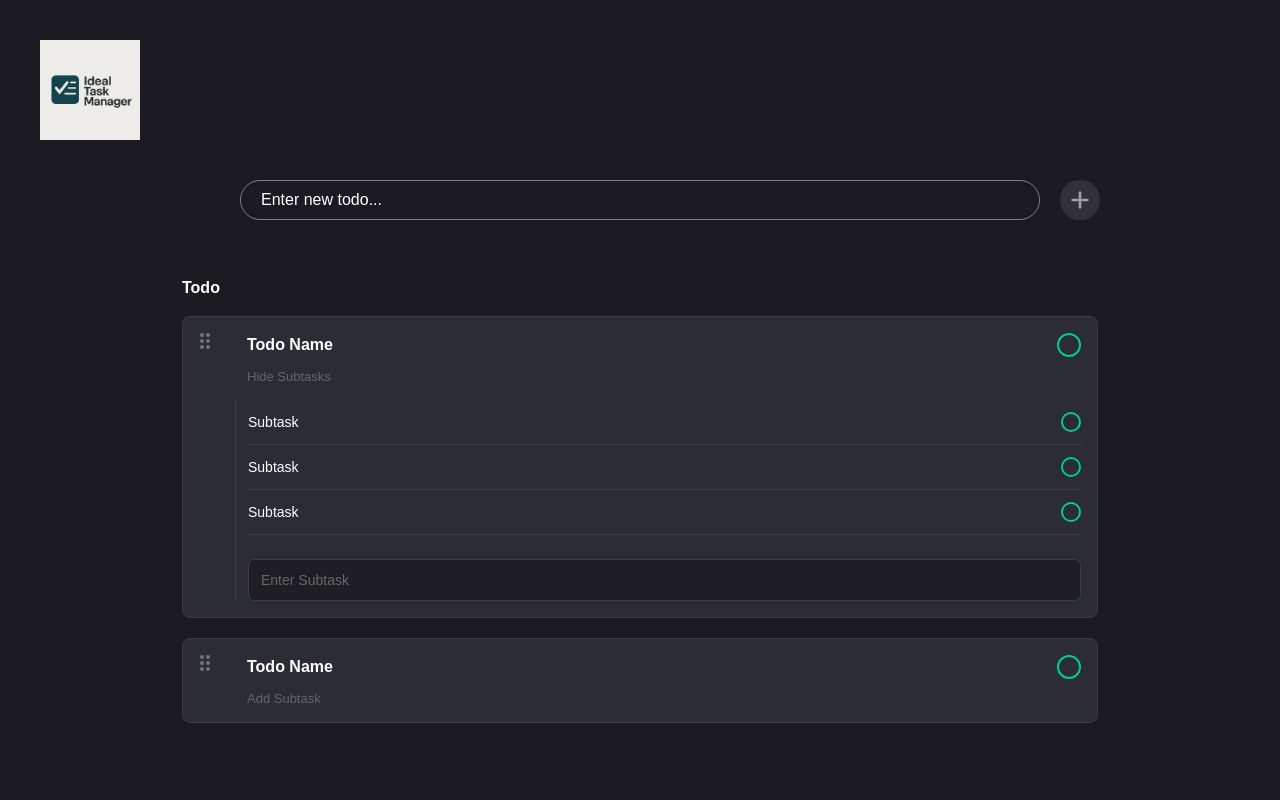
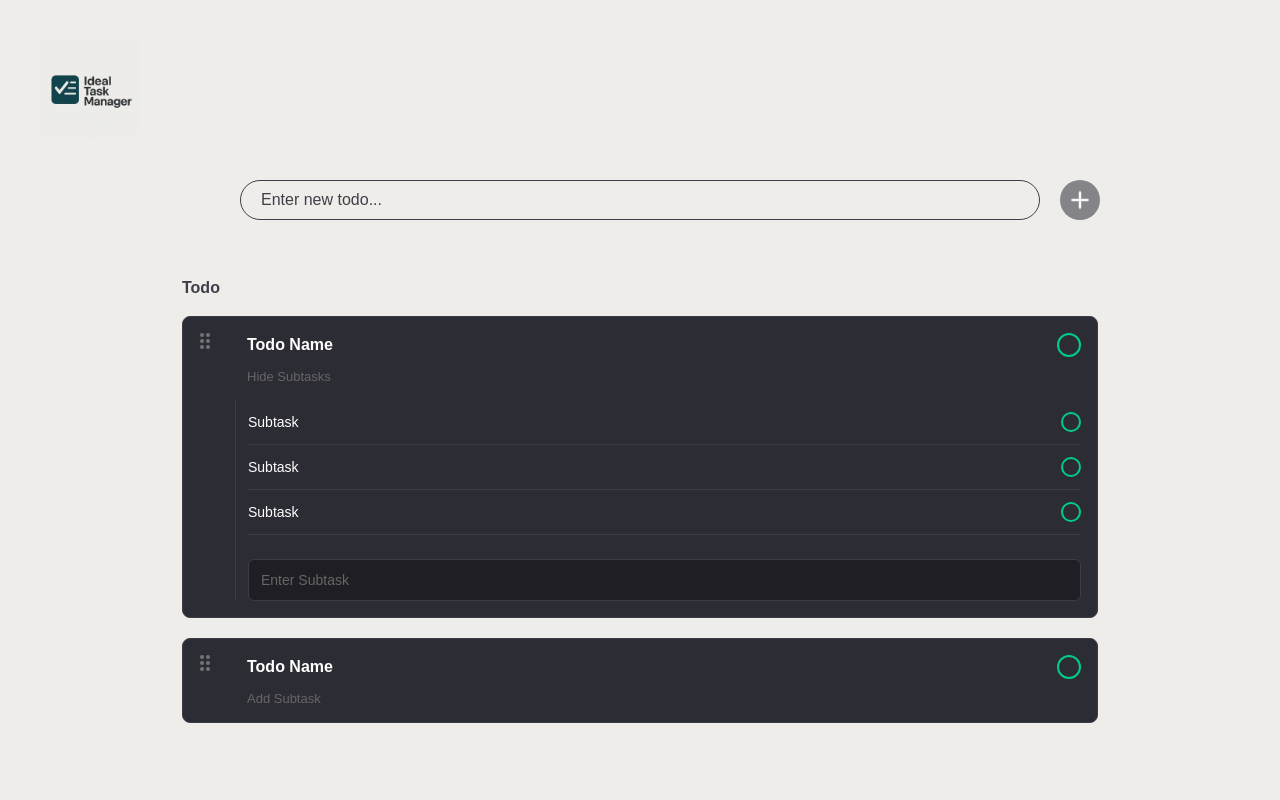
Before and after one commit to HelderBalbino/helder-frontend-challenge, a React (Vite) app: page / in a window 1280 px wide. Shown: the top 800 px of the page. Built offline with nearby package versions, Linux system fonts and the light colour scheme.

Commit message:
Fix HTML doctype and update icon path; correct color values in theme

```diff
--- a/index.html
+++ b/index.html
@@ -1,8 +1,8 @@
-<!doctype html>
+<!DOCTYPE html>
 <html lang="en">
 	<head>
 		<meta charset="UTF-8" />
-    <link rel="icon" type="image/png" href="/Huler_Logo.png" />
+		<link rel="icon" type="image/png" href="/public/Logo.png" />
 		<meta name="viewport" content="width=device-width, initial-scale=1.0" />
 		<title>Huler Frontend Challenge</title>
 	</head>
--- a/src/Theming/theme.ts
+++ b/src/Theming/theme.ts
@@ -6,11 +6,11 @@ const theme = {
 	spacings: { xs: '4px', sm: '8px', md: '16px', lg: '24px', xl: '32px' },
 	colors: {
 		primary: '#00cc88',
-		grey1: '#413F49',
-		grey2: '#1C1B22',
-		grey3: '#807E84',
-		grey4: '#101014',
-		text: '#ffffff',
+		grey1: '#403F49',
+		grey2: '#EEEDEA',
+		grey3: '#403F49',
+		grey4: '#403F49',
+		text: '#403F49',
 	},
 	zLayers: {
 		hidden: -999,
```
Lines whose indentation alone changed are shown as unchanged.
